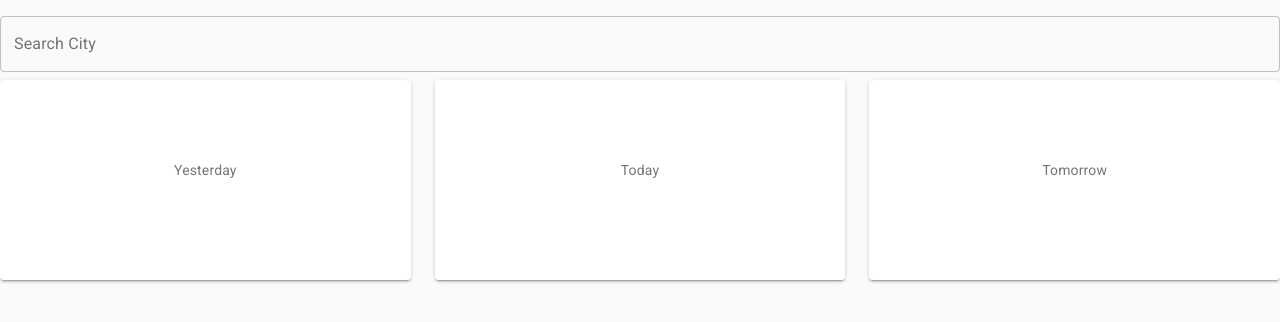
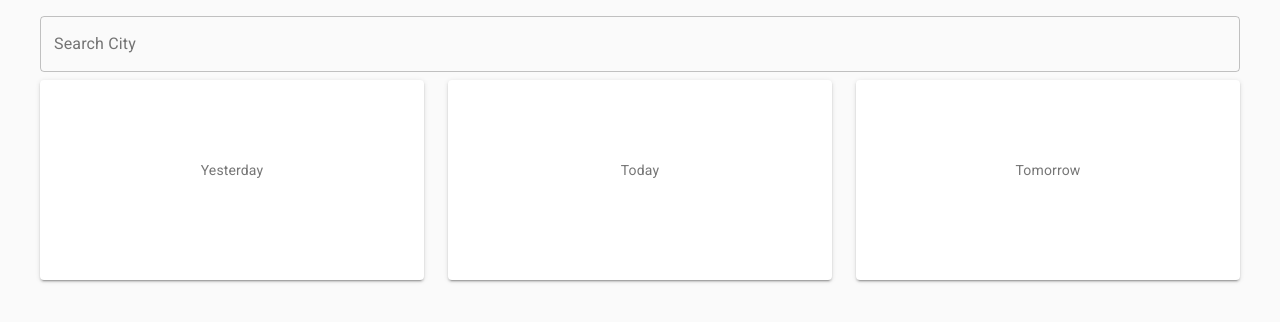
Before and after one commit to yhoseffe/weather, a Next.js app: page / in a window 1280 px wide. Shown: the top 322 px of the page. Built offline with nearby package versions, Linux system fonts and the light colour scheme.

Commit message:
Update useState

```diff
--- a/src/components/atoms/Cotainer/forecast.tsx
+++ b/src/components/atoms/Cotainer/forecast.tsx
@@ -6,7 +6,7 @@ import Grid from '@material-ui/core/Grid'
 const useStyles = makeStyles((theme) => ({
   root: {
     flexGrow: 1,
-    maxWidth: '100%',
+    maxWidth: 1200,
     margin: 'auto',
   },
   paper: {
--- a/src/components/atoms/Cotainer/search.tsx
+++ b/src/components/atoms/Cotainer/search.tsx
@@ -8,7 +8,7 @@ const Home: React.FC = () => {
     name: string
   }
 
-  const [places, setPlaces] = useState([])
+  const [places, setPlaces] = useState()
 
   const getPlaces = async (input?: string) => {
     const trimmedInput = input?.trim()
@@ -25,7 +25,7 @@ const Home: React.FC = () => {
   }, [])
 
   return (
-    <div style={{ maxWidth: '100%', margin: 'auto' }}>
+    <div style={{ maxWidth: 1200, margin: 'auto' }}>
       <Autocomplete
         freeSolo
         id="free-solo-2-demo"
```
